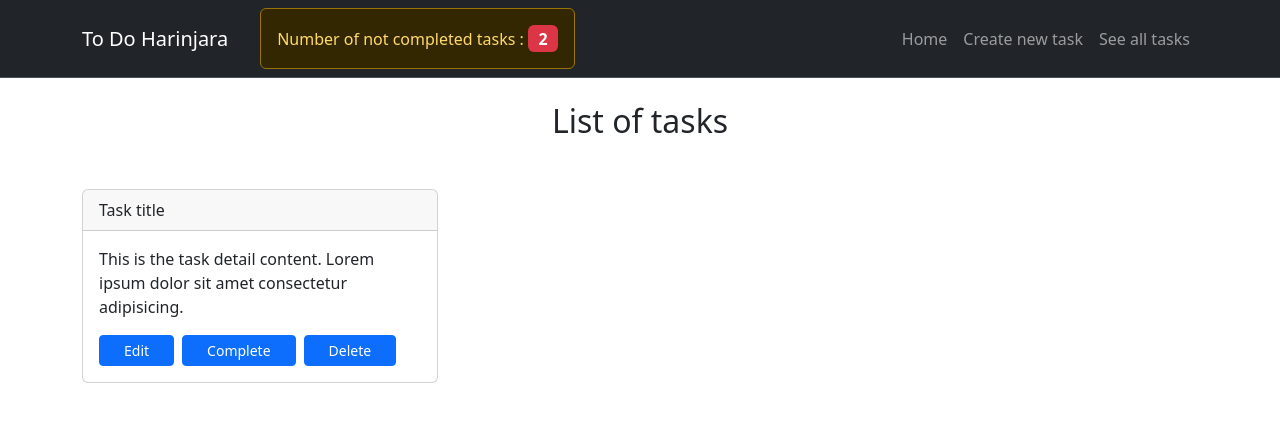
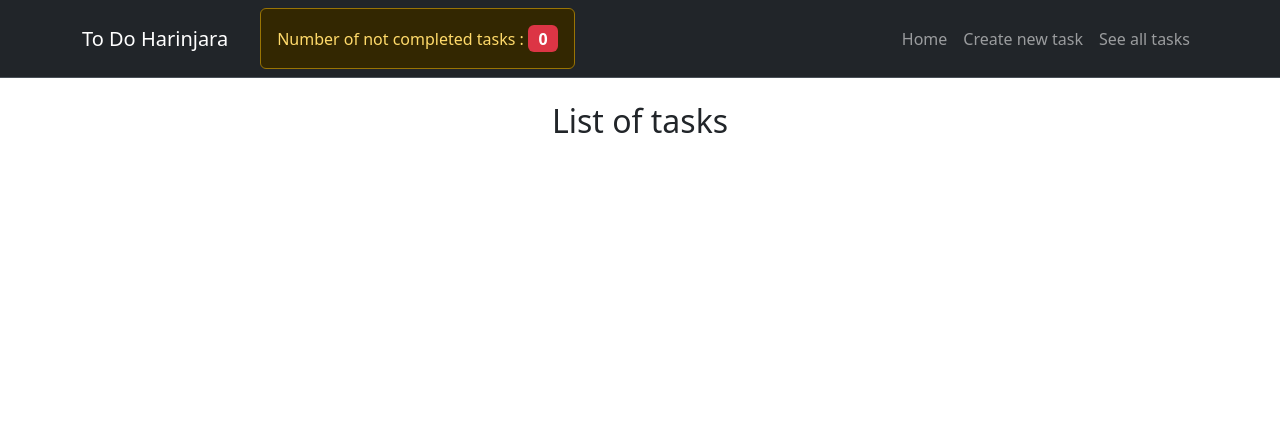
Before and after one commit to Fano-H/to-do-list-harinjara, a Vue app: page /tasks in a window 1280 px wide. Shown: the top 422 px of the page. Built offline with nearby package versions, Linux system fonts and the light colour scheme.

Commit message:
add and list

```diff
--- a/src/App.vue
+++ b/src/App.vue
@@ -1,6 +1,8 @@
 <script setup>
 import { RouterLink, RouterView } from 'vue-router'
 import HelloWorld from './components/HelloWorld.vue'
+import NotCompleteInfo from './components/NotCompleteInfo.vue';
+
 </script>
 
 <template>
@@ -20,11 +22,7 @@ import HelloWorld from './components/HelloWorld.vue'
     <nav class="navbar navbar-expand-lg bg-dark border-bottom border-body" data-bs-theme="dark">
       <div class="container">
         <span class="navbar-brand">To Do Harinjara</span>
-        <div class="text-white">
-          <div class="alert alert-warning mb-0 ms-3" role="alert">
-            Number of not completed tasks : <span class="badge text-bg-danger fs-6">2</span>
-          </div>
-        </div>
+        <NotCompleteInfo></NotCompleteInfo>
         <button
           class="navbar-toggler"
           type="button"
--- /dev/null
+++ b/src/components/NotCompleteInfo.vue
@@ -0,0 +1,11 @@
+<script setup>
+    import { useTasksStore } from '@/stores/tasks';
+    const tasksStore = useTasksStore();
+</script>
+<template>
+    <div class="text-white">
+        <div class="alert alert-warning mb-0 ms-3" role="alert">
+        Number of not completed tasks : <span class="badge text-bg-danger fs-6">{{ tasksStore.tasksNotCompleteNumber }}</span>
+        </div>
+    </div>
+</template>
--- a/src/components/TaskForm.vue
+++ b/src/components/TaskForm.vue
@@ -16,7 +16,12 @@ function recordTask() {
   if (taskTitle.value === '') {
     return
   }
-
+  tasksStore.addTask({
+    title: taskTitle.value,
+    details: taskDetails.value,
+    isComplete: false
+  })
+  resetForm()
 }
 </script>
 
@@ -25,7 +30,7 @@ function recordTask() {
     class="w-50 bg-secondary text-white p-5 rounded rounded-4 shadow mx-auto border border-dark border-3"
   >
     <div class="mb-3">
-      <label class="form-label">Enter task title {{ tasksStore.toto }}</label>
+      <label class="form-label">Enter task title</label>
       <input type="text" class="form-control" v-model.trim="taskTitle" />
     </div>
     <div class="mb-3">
--- /dev/null
+++ b/src/components/TaskItem.vue
@@ -0,0 +1,26 @@
+<script setup>
+defineProps({
+    task: {
+        type: Object,
+        required: true
+    }
+})
+</script>
+
+<template>
+    <div class="col-4 mb-3" >
+        <div class="card">
+          <div class="card-header">{{ task.title }}</div>
+          <div class="card-body">
+            <p class="card-text">
+              {{ task.details }}
+            </p>
+            <div class="text-start">
+              <button class="btn btn-secondary btn-sm me-2 px-4">Edit</button>
+              <button class="btn btn-primary btn-sm me-2 px-4">Complete</button>
+              <button class="btn btn-dark btn-sm px-4">Delete</button>
+            </div>
+          </div>
+        </div>
+      </div>
+</template>
--- /dev/null
+++ b/src/components/TaskList.vue
@@ -0,0 +1,13 @@
+<script setup>
+    import TaskItem from '@/components/TaskItem.vue';
+    import { useTasksStore } from '@/stores/tasks';
+    const tasksStore = useTasksStore()
+
+</script>
+<template>
+    <div class="tasks-list">
+        <div class="row">
+            <TaskItem v-for="(task, index) in tasksStore.tasks" :key="index" :task="task"></TaskItem>
+        </div>
+      </div>
+</template>
--- a/src/stores/tasks.js
+++ b/src/stores/tasks.js
@@ -1,8 +1,14 @@
 import { defineStore } from "pinia";
-import { ref } from "vue";
+import { ref, computed, reactive, watch } from "vue";
 
 export const useTasksStore = defineStore('tasks',() => {
-    const toto = ref("hehe")
+    const tasks = ref([])
+    const tasksNumber = computed(()=> tasks.value.length)
+    const tasksNotComplete = computed(() => tasks.value.filter((task)=>task.isComplete === false))
+    const tasksNotCompleteNumber = computed(()=> tasksNotComplete.value.length)
 
-    return {toto}
+    function addTask(newTask){
+        tasks.value.push(newTask)
+    }
+    return {tasks, tasksNumber, tasksNotComplete, tasksNotCompleteNumber, addTask}
 })
--- a/src/views/TasksView.vue
+++ b/src/views/TasksView.vue
@@ -1,26 +1,10 @@
-<script setup></script>
+<script setup>
+  import TaskList from '@/components/TaskList.vue'
+</script>
 
 <template>
   <div>
     <h1 class="h2 text-center mb-5">List of tasks</h1>
-    <div class="tasks-list">
-      <div class="row">
-        <div class="col-4 mb-3">
-          <div class="card">
-            <div class="card-header">Task title</div>
-            <div class="card-body">
-              <p class="card-text">
-                This is the task detail content. Lorem ipsum dolor sit amet consectetur adipisicing.
-              </p>
-              <div class="text-start">
-                <button class="btn btn-primary btn-sm me-2 px-4">Edit</button>
-                <button class="btn btn-primary btn-sm me-2 px-4">Complete</button>
-                <button class="btn btn-primary btn-sm px-4">Delete</button>
-              </div>
-            </div>
-          </div>
-        </div>
-      </div>
-    </div>
+    <TaskList></TaskList>
   </div>
 </template>
```
